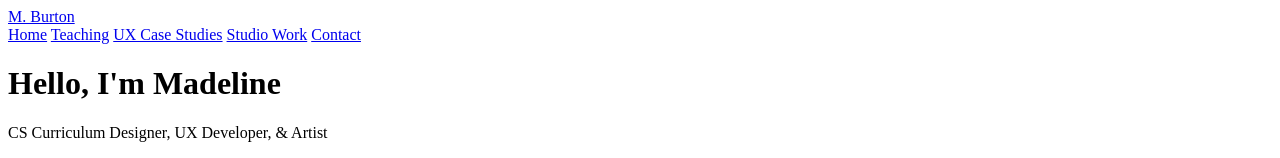
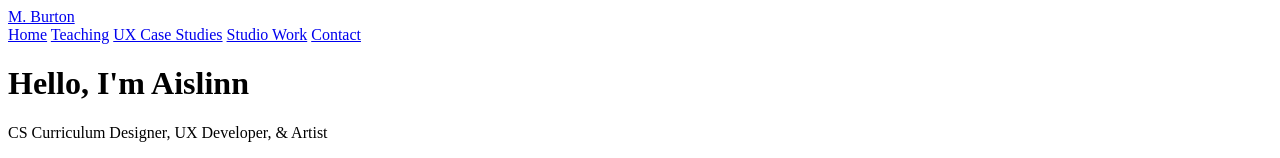
Before and after one commit to blakeCS/portfolio-demo, a plain HTML site: page index.html in a window 1280 px wide. Shown: the top 158 px of the page. Drawn offline with Linux system fonts and the light colour scheme; a script that the page names is missing.

Commit message:
changed name

```diff
--- a/index.html
+++ b/index.html
@@ -21,7 +21,7 @@
           <div class="container-glass">
             <div class="intro-section">
               <div>
-              <h1>Hello, I'm Madeline</h1>
+              <h1>Hello, I'm Aislinn</h1>
               <div class="role">CS Curriculum Designer, UX Developer, & Artist</div>
                 <div class="mission-text">
                     <p>Where code meets creation – transforming computational thinking into artful problem-solving.</p>
```
